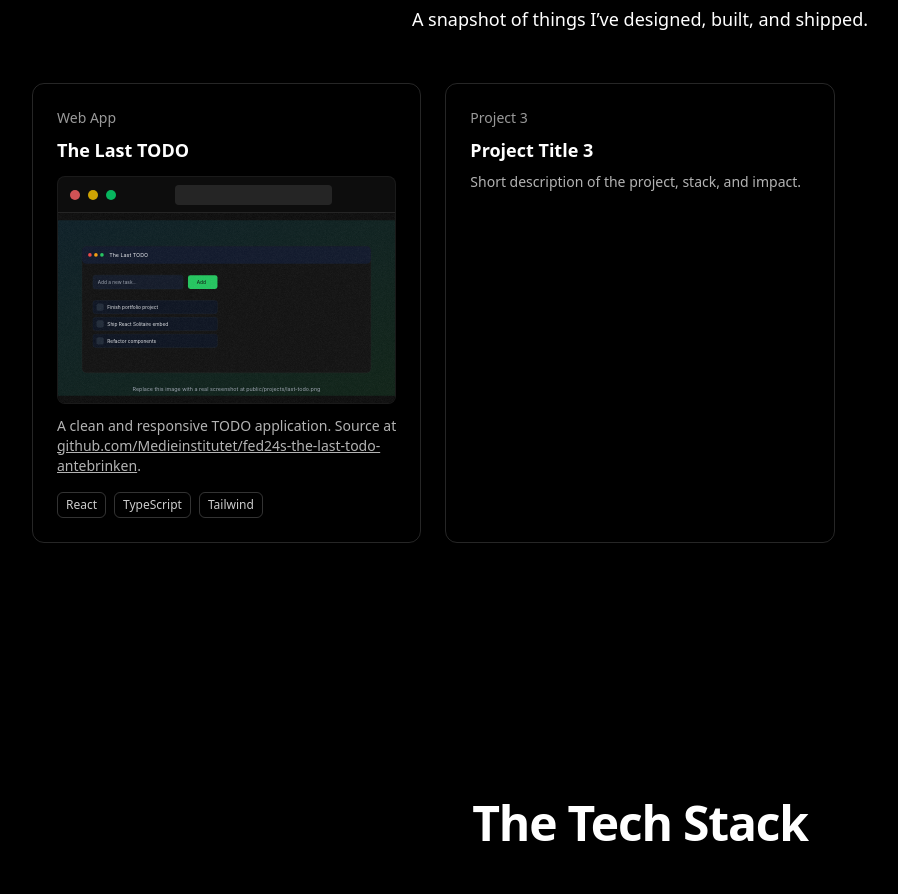
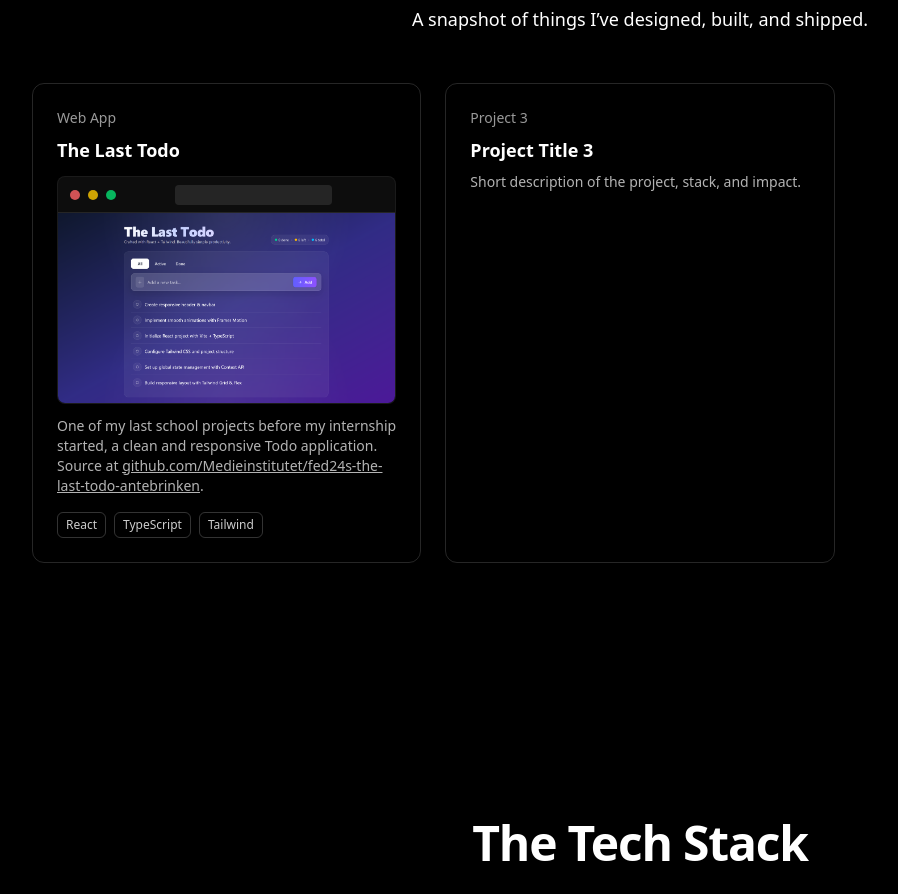
Before and after one commit to antebrinken/PortfolioProject, a React (Vite) app: page / in a window 1280 px wide. Shown: the part 940-1834 px from the top of the page, without its empty margins (0-898 px from the left). Built offline with nearby package versions, Linux system fonts and the light colour scheme.

Commit message:
Update: Project one

```diff
--- a/src/sections/Projects/Projects.tsx
+++ b/src/sections/Projects/Projects.tsx
@@ -16,7 +16,7 @@ export default function Projects() {
           {/* The Last TODO project */}
           <div className="rounded-xl border border-white/15 p-6 hover:border-white/30 transition">
             <div className="text-sm text-white/60">Web App</div>
-            <div className="mt-2 text-lg font-semibold">The Last TODO</div>
+            <div className="mt-2 text-lg font-semibold">The Last Todo</div>
             {/* Browser-style device chrome with full-bleed preview */}
             <div className="mt-3 overflow-hidden rounded-lg border border-white/10 bg-black/50">
               <div className="flex h-9 items-center gap-2 border-b border-white/10 bg-white/5 px-3">
@@ -27,7 +27,7 @@ export default function Projects() {
               </div>
               <div className="aspect-[16/9] w-full">
                 <img
-                  src="/projects/last-todo.svg"
+                  src="/projects/lasttodopng.png"
                   alt="Screenshot preview of The Last TODO app"
                   className="h-full w-full object-cover"
                   loading="lazy"
@@ -35,7 +35,7 @@ export default function Projects() {
               </div>
             </div>
             <p className="mt-3 text-sm text-white/70">
-              A clean and responsive TODO application. Source at
+              One of my last school projects before my internship started, a clean and responsive Todo application. Source at
               {' '}<a className="underline hover:text-white" href="https://github.com/Medieinstitutet/fed24s-the-last-todo-antebrinken" target="_blank" rel="noreferrer">github.com/Medieinstitutet/fed24s-the-last-todo-antebrinken</a>.
             </p>
             <div className="mt-4 flex flex-wrap items-center gap-2 text-xs text-white/80">
```
Also changed, not shown: public/projects/last-todo.svg (deleted), public/projects/lasttodopng.png (added).
